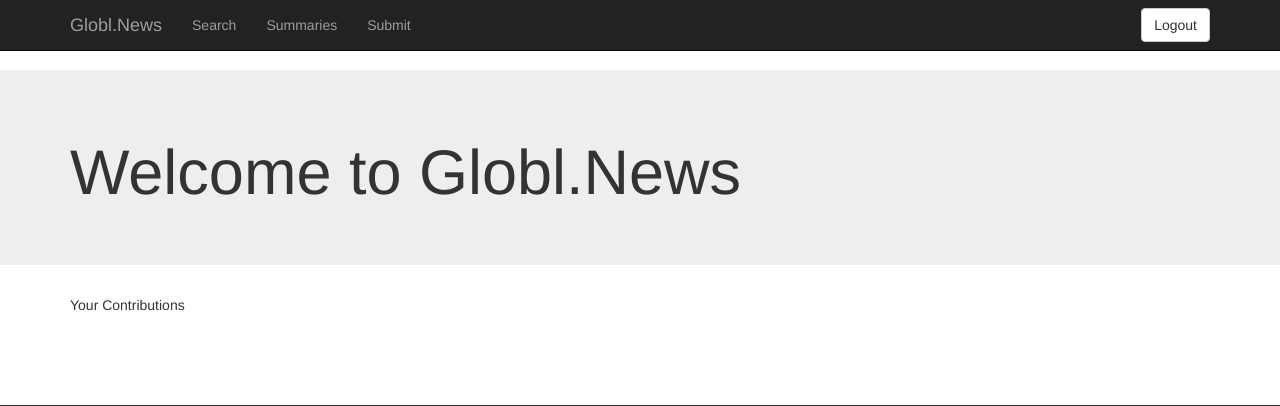
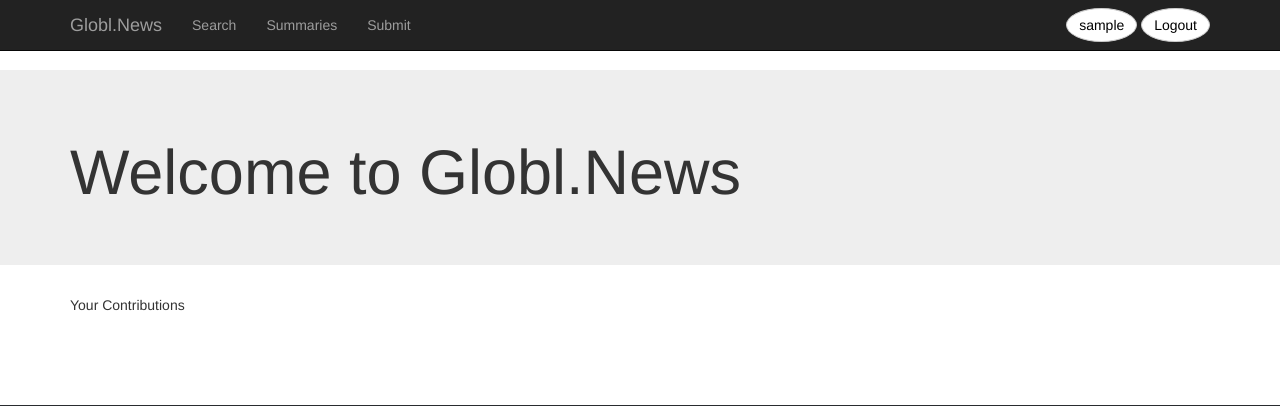
Before and after one commit to k-sokolov/globl_news, a Django app: page /contributions in a window 1280 px wide. Shown: the top 406 px of the page. Run offline with Django 3.2, Linux system fonts and the light colour scheme; the visitor is signed in with stand-in values (Sample User, id 1); some libraries are stand-ins or nearby versions.

Commit message:
modifying header

```diff
--- a/globlnews/static/css/custom.css
+++ b/globlnews/static/css/custom.css
@@ -1,10 +1,21 @@
-.btn_header {
+.btn_header_unauthenticated {
 	color: white;
 	align: center;
+	border-radius: 50%;
+}
+
+.btn_header_authenticated {
+	color: black;
+	align: center;
+	border-radius: 50%;
 }
 
 .btn_register {
 	background-color: red;
+}
+
+.btn_profile {
+	text-color: black;
 }
 
 .btn_search:hover {
--- a/globlnews/templates/_layouts/base.html
+++ b/globlnews/templates/_layouts/base.html
@@ -36,10 +36,11 @@
 
 				<div align="right">
 				{% if not user.is_authenticated %}
-                <a href="{% url 'signup' %}" class="btn btn-default btn_register btn_header">Register</a>
-                <a href="{% url 'login' %}" class="btn btn-default navbar-btn btn_header" style="background-color: #008000; font-color: white;">Login</a>
+                <a href="{% url 'signup' %}" class="btn btn-default btn_register btn_header_unauthenticated">Register</a>
+                <a href="{% url 'login' %}" class="btn btn-default navbar-btn btn_header_unauthenticated" style="background-color: #008000; font-color: white;">Login</a>
                 {% else %}
-                <a href="{% url 'logout' %}" class="btn btn-default navbar-btn">Logout</a>
+				<a href="{% url 'logout' %}" class="btn btn-default btn_profile btn_header_authenticated">{{user.username}}</a>
+                <a href="{% url 'logout' %}" class="btn btn-default navbar-btn btn_header_authenticated">Logout</a>
                 {% endif %}
 				</div>
             </div>
@@ -73,7 +74,7 @@
 
 				<p class="footer-links">
 					<a href="">Home</a>
-					.
+					·
 					<a href="/projectinformation">About</a>
 					·
 					<a href="/science">Science</a>
```
